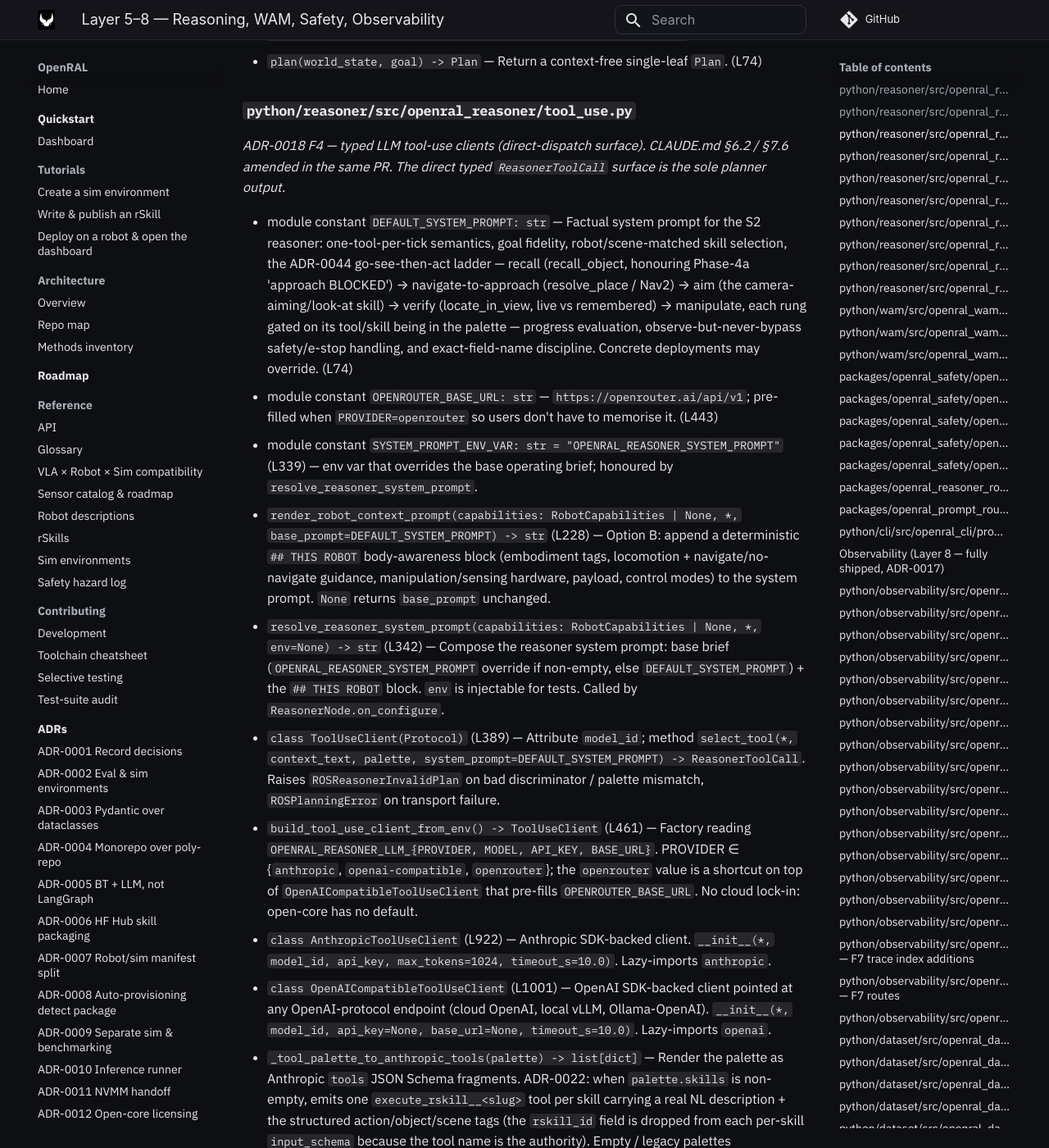
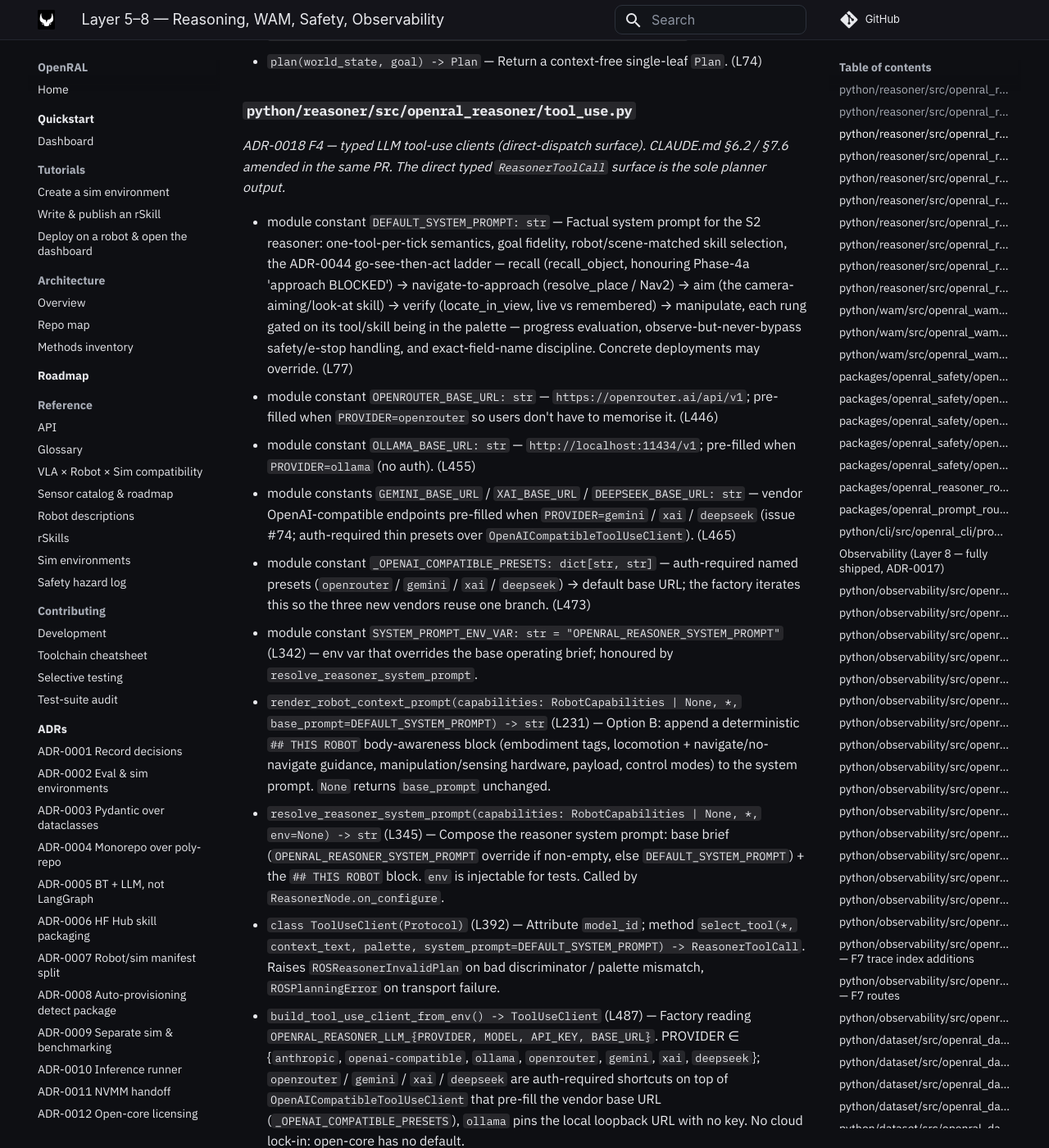
Before and after one commit to OpenRAL/openral, an MkDocs documentation site: the page built from docs/methods/06-reasoning-wam-safety-observability.md, in a window 1280 px wide and 1400 px high, scrolled down 1156 px. Shown: the whole window at 82% size. Built offline with MkDocs 1.6.1 and Material for MkDocs 9.7.7, drawn with Linux system fonts in a browser that asks for light colours; comment, search, counter and statistics services are not loaded; some of the changed text lies outside the part shown.

Commit message:
feat(reasoner): add named gemini/xai/deepseek LLM provider presets
Closes #74.

`OPENRAL_REASONER_LLM_PROVIDER` previously offered first-class presets
for anthropic / openai-compatible / openrouter / ollama only; reaching
Gemini, xAI, or DeepSeek-direct meant hand-configuring
`OPENRAL_REASONER_LLM_BASE_URL`. Add thin, auth-required presets that
pre-fill each vendor's own OpenAI-compatible endpoint, mirroring how
`openrouter` is implemented.

What changed
- tool_use.py: new `GEMINI_BASE_URL` / `XAI_BASE_URL` / `DEEPSEEK_BASE_URL`
  constants and an `_OPENAI_COMPATIBLE_PRESETS` table; the openrouter
  branch now serves all four keyed presets in one place. `_KNOWN_PROVIDERS`,
  the unset-provider menu, and the factory docstring updated.
- cli `openral doctor`: the three presets added to the default-base-URL
  and requires-key tables so a valid config reports green, not "unknown
  provider".
- Docs: provider preset table + bash examples in
  packages/openral_reasoner_ros/README.md, .env.example block, and the
  docs/methods inventories (06 reasoner, 08 cli).

How tested
- `pytest tests/unit/test_reasoner_tool_use_factory.py tests/unit/test_doctor.py`
  — new parametrized cases for default base URL, explicit-override-wins,
  and missing-key-raises across gemini/xai/deepseek.
- `mypy --strict -p openral_reasoner -p openral_cli`, `ruff check`,
  `refresh_methods_linenos.py --check` all clean.

Co-Authored-By: Claude Opus 4.8 <noreply@anthropic.com>
Claude-Session: https://claude.ai/code/session_01N853XJcjcLpgS5H1HkDFDZ
Signed-off-by: Adrian Llopart <adrianllopart@gmail.com>

```diff
--- a/docs/methods/06-reasoning-wam-safety-observability.md
+++ b/docs/methods/06-reasoning-wam-safety-observability.md
@@ -26,22 +26,25 @@ _No-LLM stub satisfying the `Reasoner` Protocol (for plumbing tests; not a produ
 ### `python/reasoner/src/openral_reasoner/tool_use.py`
 _ADR-0018 F4 — typed LLM tool-use clients (direct-dispatch surface). CLAUDE.md §6.2 / §7.6 amended in the same PR. The direct typed `ReasonerToolCall` surface is the sole planner output._
 
-- module constant `DEFAULT_SYSTEM_PROMPT: str` — Factual system prompt for the S2 reasoner: one-tool-per-tick semantics, goal fidelity, robot/scene-matched skill selection, the ADR-0044 go-see-then-act ladder — recall (recall_object, honouring Phase-4a 'approach BLOCKED') → navigate-to-approach (resolve_place / Nav2) → aim (the camera-aiming/look-at skill) → verify (locate_in_view, live vs remembered) → manipulate, each rung gated on its tool/skill being in the palette — progress evaluation, observe-but-never-bypass safety/e-stop handling, and exact-field-name discipline. Concrete deployments may override. (L74)
-- module constant `OPENROUTER_BASE_URL: str` — `https://openrouter.ai/api/v1`; pre-filled when `PROVIDER=openrouter` so users don't have to memorise it. (L443)
-- module constant `SYSTEM_PROMPT_ENV_VAR: str = "OPENRAL_REASONER_SYSTEM_PROMPT"` (L339) — env var that overrides the base operating brief; honoured by `resolve_reasoner_system_prompt`.
-- `render_robot_context_prompt(capabilities: RobotCapabilities | None, *, base_prompt=DEFAULT_SYSTEM_PROMPT) -> str` (L228) — Option B: append a deterministic `## THIS ROBOT` body-awareness block (embodiment tags, locomotion + navigate/no-navigate guidance, manipulation/sensing hardware, payload, control modes) to the system prompt. `None` returns `base_prompt` unchanged.
-- `resolve_reasoner_system_prompt(capabilities: RobotCapabilities | None, *, env=None) -> str` (L342) — Compose the reasoner system prompt: base brief (`OPENRAL_REASONER_SYSTEM_PROMPT` override if non-empty, else `DEFAULT_SYSTEM_PROMPT`) + the `## THIS ROBOT` block. `env` is injectable for tests. Called by `ReasonerNode.on_configure`.
-- `class ToolUseClient(Protocol)` (L389) — Attribute `model_id`; method `select_tool(*, context_text, palette, system_prompt=DEFAULT_SYSTEM_PROMPT) -> ReasonerToolCall`. Raises `ROSReasonerInvalidPlan` on bad discriminator / palette mismatch, `ROSPlanningError` on transport failure.
-- `build_tool_use_client_from_env() -> ToolUseClient` (L461) — Factory reading `OPENRAL_REASONER_LLM_{PROVIDER, MODEL, API_KEY, BASE_URL}`. PROVIDER ∈ {`anthropic`, `openai-compatible`, `openrouter`}; the `openrouter` value is a shortcut on top of `OpenAICompatibleToolUseClient` that pre-fills `OPENROUTER_BASE_URL`. No cloud lock-in: open-core has no default.
-- `class AnthropicToolUseClient` (L922) — Anthropic SDK-backed client. `__init__(*, model_id, api_key, max_tokens=1024, timeout_s=10.0)`. Lazy-imports `anthropic`.
-- `class OpenAICompatibleToolUseClient` (L1001) — OpenAI SDK-backed client pointed at any OpenAI-protocol endpoint (cloud OpenAI, local vLLM, Ollama-OpenAI). `__init__(*, model_id, api_key=None, base_url=None, timeout_s=10.0)`. Lazy-imports `openai`.
+- module constant `DEFAULT_SYSTEM_PROMPT: str` — Factual system prompt for the S2 reasoner: one-tool-per-tick semantics, goal fidelity, robot/scene-matched skill selection, the ADR-0044 go-see-then-act ladder — recall (recall_object, honouring Phase-4a 'approach BLOCKED') → navigate-to-approach (resolve_place / Nav2) → aim (the camera-aiming/look-at skill) → verify (locate_in_view, live vs remembered) → manipulate, each rung gated on its tool/skill being in the palette — progress evaluation, observe-but-never-bypass safety/e-stop handling, and exact-field-name discipline. Concrete deployments may override. (L77)
+- module constant `OPENROUTER_BASE_URL: str` — `https://openrouter.ai/api/v1`; pre-filled when `PROVIDER=openrouter` so users don't have to memorise it. (L446)
+- module constant `OLLAMA_BASE_URL: str` — `http://localhost:11434/v1`; pre-filled when `PROVIDER=ollama` (no auth). (L455)
+- module constants `GEMINI_BASE_URL` / `XAI_BASE_URL` / `DEEPSEEK_BASE_URL: str` — vendor OpenAI-compatible endpoints pre-filled when `PROVIDER=gemini` / `xai` / `deepseek` (issue #74; auth-required thin presets over `OpenAICompatibleToolUseClient`). (L465)
+- module constant `_OPENAI_COMPATIBLE_PRESETS: dict[str, str]` — auth-required named presets (`openrouter` / `gemini` / `xai` / `deepseek`) → default base URL; the factory iterates this so the three new vendors reuse one branch. (L473)
+- module constant `SYSTEM_PROMPT_ENV_VAR: str = "OPENRAL_REASONER_SYSTEM_PROMPT"` (L342) — env var that overrides the base operating brief; honoured by `resolve_reasoner_system_prompt`.
+- `render_robot_context_prompt(capabilities: RobotCapabilities | None, *, base_prompt=DEFAULT_SYSTEM_PROMPT) -> str` (L231) — Option B: append a deterministic `## THIS ROBOT` body-awareness block (embodiment tags, locomotion + navigate/no-navigate guidance, manipulation/sensing hardware, payload, control modes) to the system prompt. `None` returns `base_prompt` unchanged.
+- `resolve_reasoner_system_prompt(capabilities: RobotCapabilities | None, *, env=None) -> str` (L345) — Compose the reasoner system prompt: base brief (`OPENRAL_REASONER_SYSTEM_PROMPT` override if non-empty, else `DEFAULT_SYSTEM_PROMPT`) + the `## THIS ROBOT` block. `env` is injectable for tests. Called by `ReasonerNode.on_configure`.
+- `class ToolUseClient(Protocol)` (L392) — Attribute `model_id`; method `select_tool(*, context_text, palette, system_prompt=DEFAULT_SYSTEM_PROMPT) -> ReasonerToolCall`. Raises `ROSReasonerInvalidPlan` on bad discriminator / palette mismatch, `ROSPlanningError` on transport failure.
+- `build_tool_use_client_from_env() -> ToolUseClient` (L487) — Factory reading `OPENRAL_REASONER_LLM_{PROVIDER, MODEL, API_KEY, BASE_URL}`. PROVIDER ∈ {`anthropic`, `openai-compatible`, `ollama`, `openrouter`, `gemini`, `xai`, `deepseek`}; `openrouter` / `gemini` / `xai` / `deepseek` are auth-required shortcuts on top of `OpenAICompatibleToolUseClient` that pre-fill the vendor base URL (`_OPENAI_COMPATIBLE_PRESETS`), `ollama` pins the local loopback URL with no key. No cloud lock-in: open-core has no default.
+- `class AnthropicToolUseClient` (L957) — Anthropic SDK-backed client. `__init__(*, model_id, api_key, max_tokens=1024, timeout_s=10.0)`. Lazy-imports `anthropic`.
+- `class OpenAICompatibleToolUseClient` (L1036) — OpenAI SDK-backed client pointed at any OpenAI-protocol endpoint (cloud OpenAI, local vLLM, Ollama-OpenAI). `__init__(*, model_id, api_key=None, base_url=None, timeout_s=10.0)`. Lazy-imports `openai`.
 - `_tool_palette_to_anthropic_tools(palette) -> list[dict]` — Render the palette as Anthropic `tools` JSON Schema fragments. ADR-0022: when `palette.skills` is non-empty, emits one `execute_rskill__<slug>` tool per skill carrying a real NL description + the structured action/object/scene tags (the `rskill_id` field is dropped from each per-skill `input_schema` because the tool name is the authority). Empty / legacy palettes (`execute_rskill_ids` only) fall back to the original single-`execute_skill` tool with the ids in the description.
 - `_decode_tool_payload(*, tool_name, arguments, palette) -> ReasonerToolCall` — Validate provider output against the union + palette. ADR-0022: per-skill tool names (`execute_rskill__<slug>`) are resolved back to the canonical `execute_skill` discriminator via `palette.skills` lookup, and the resolved `rskill_id` overrides anything the LLM provides.
-- module constant `_PER_SKILL_TOOL_PREFIX: str = "execute_rskill__"` — prefix the decoder matches on to identify per-skill tool calls. (L561)
-- module constant `_LLM_TOOL_NAME_MAX_LEN: int = 64` — Anthropic + OpenAI tool-name regex limit; long HF Hub ids are sha1-suffix-truncated to fit. (L564)
-- `_skill_id_to_tool_name(rskill_id: str) -> str` — Slugify a `<owner>/<repo>` HF Hub id into a 64-char-max LLM tool name. Long ids get an 8-char sha1 suffix to stay unique post-truncation. (L567)
-- `_format_skill_tool_description(entry: RSkillToolEntry) -> str` — Render the skill's id + description + actions + objects + scenes into the NL string the LLM scores. (L590)
-- `_drop_property(schema: dict, name: str) -> dict` — Return a copy of a JSON Schema dict with `name` stripped from both `properties` and `required`. Used to drop `rskill_id` from per-skill `ExecuteRskillTool` schemas. (L831)
+- module constant `_PER_SKILL_TOOL_PREFIX: str = "execute_rskill__"` — prefix the decoder matches on to identify per-skill tool calls. (L596)
+- module constant `_LLM_TOOL_NAME_MAX_LEN: int = 64` — Anthropic + OpenAI tool-name regex limit; long HF Hub ids are sha1-suffix-truncated to fit. (L599)
+- `_skill_id_to_tool_name(rskill_id: str) -> str` — Slugify a `<owner>/<repo>` HF Hub id into a 64-char-max LLM tool name. Long ids get an 8-char sha1 suffix to stay unique post-truncation. (L602)
+- `_format_skill_tool_description(entry: RSkillToolEntry) -> str` — Render the skill's id + description + actions + objects + scenes into the NL string the LLM scores. (L625)
+- `_drop_property(schema: dict, name: str) -> dict` — Return a copy of a JSON Schema dict with `name` stripped from both `properties` and `required`. Used to drop `rskill_id` from per-skill `ExecuteRskillTool` schemas. (L866)
 
 ### `python/reasoner/src/openral_reasoner/palette.py`
 _ADR-0018 F4 / ADR-0022 — closed-set `ToolPalette` + builder. Three tool variants (reload_gst_pipeline / lifecycle_transition / emit_prompt) are always available; `execute_skill` is gated by the installed-rSkill registry filtered by `RobotCapabilities` + license posture. ADR-0022: palette carries per-skill metadata (`RSkillToolEntry`), not just opaque ids — the LLM gets one tool per skill with description + action verbs + object/scene tags._
```
Also changed, not shown: docs/methods/08-cli.md (+15 -15 lines), packages/openral_reasoner_ros/README.md (+42 -0 lines), 5 other files.
